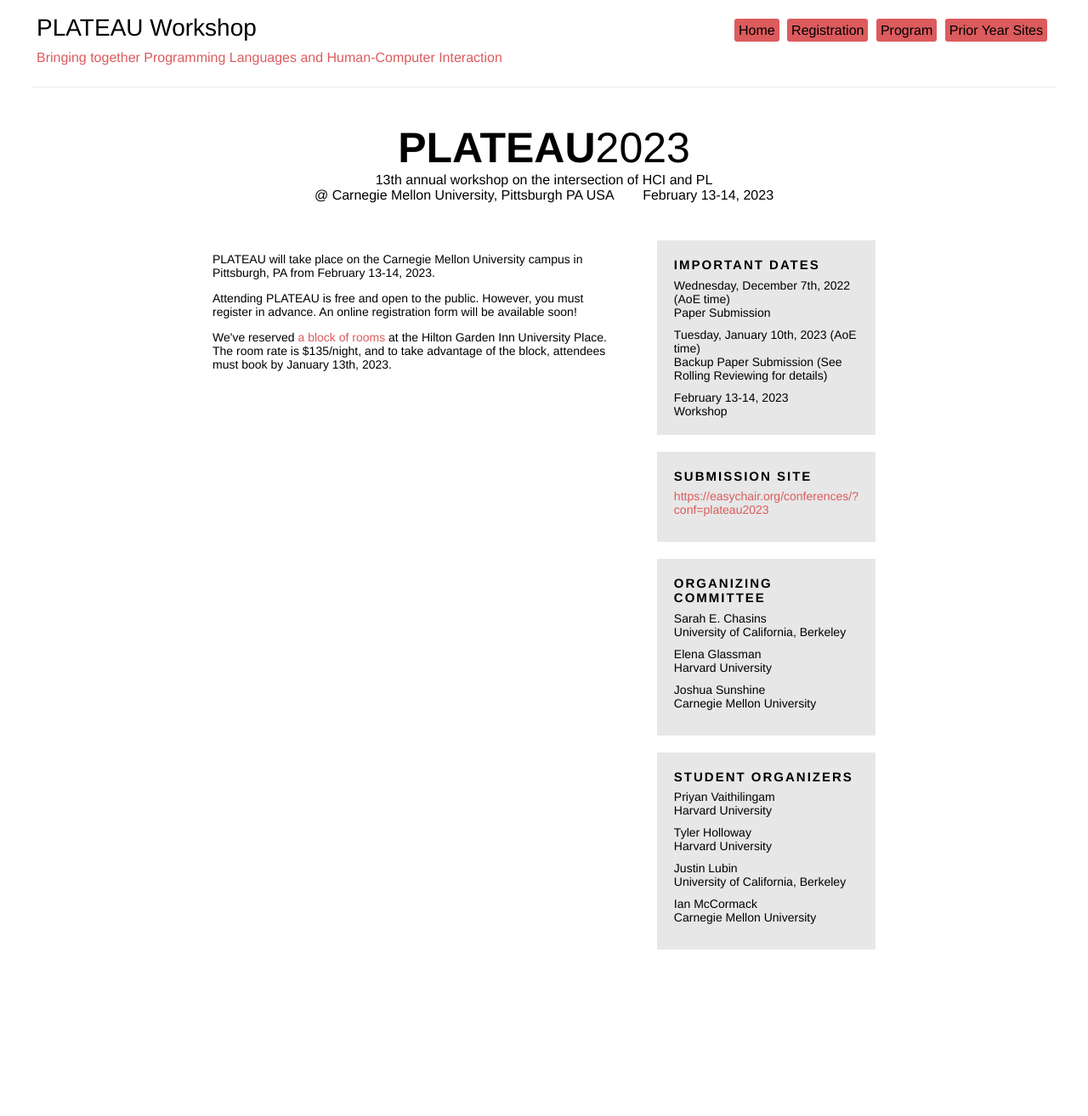
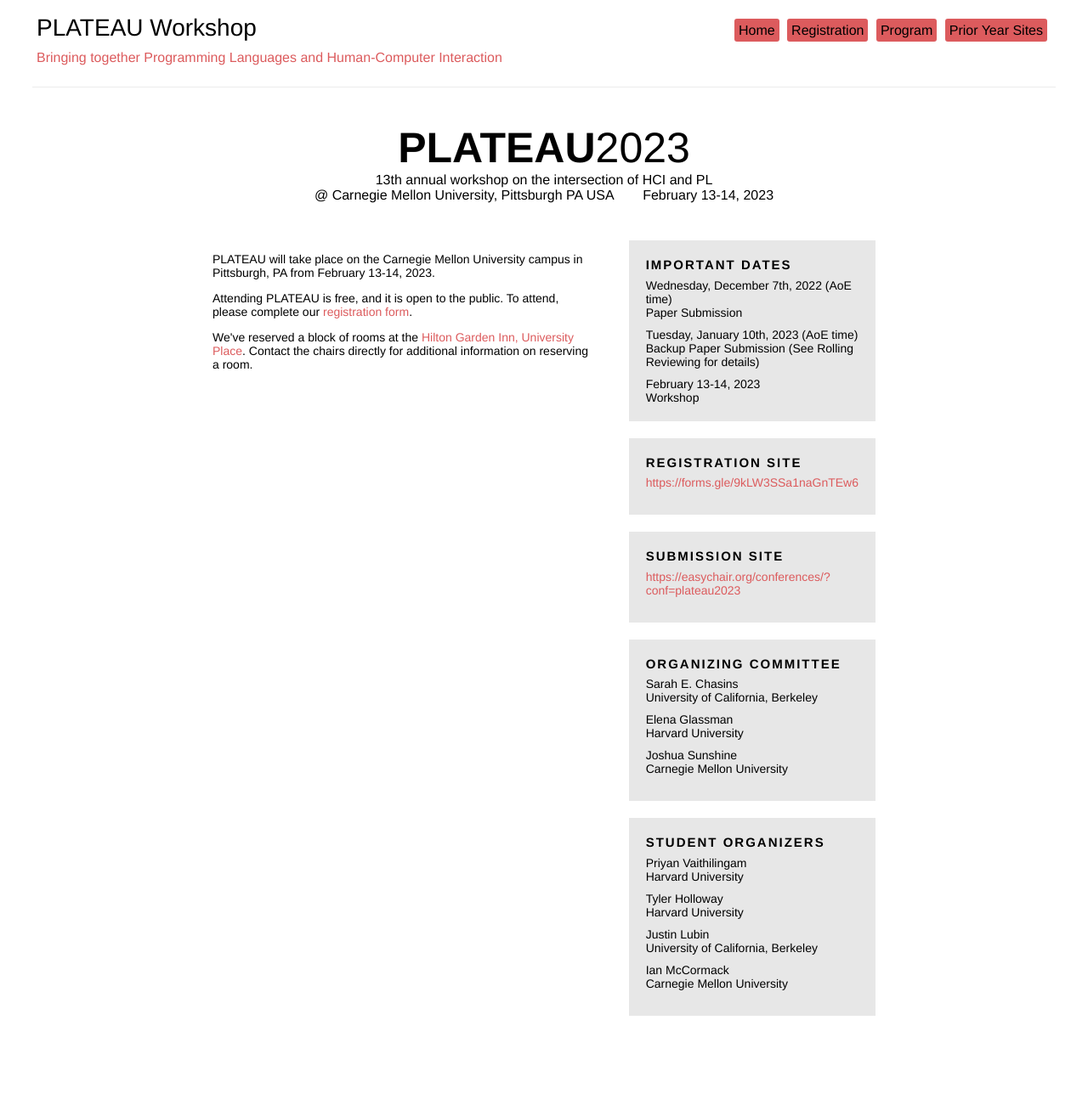
Before and after one commit to plateau-workshop/plateau-2024, a Jekyll site: the page built from registration.html, in a window 1280 px wide. Shown: the whole page at 85% size. Built offline with Jekyll 4.4.1, drawn with Linux system fonts in a browser that asks for light colours; before the commit the page ends 1236 px from its top, so only the background shows below that.

Commit message:
Updated registration and hotel booking information.

```diff
--- a/_config.yml
+++ b/_config.yml
@@ -13,9 +13,9 @@
 submission_date: "Wednesday, December 7th, 2022"
 backup_submission_date: "Tuesday, January 10th, 2023"
 submission_site: "https://easychair.org/conferences/?conf=plateau2023"
+registration_site: "https://forms.gle/9kLW3SSa1naGnTEw6"
 #proceedings_site: "TBD"
 # room_number_or_description:
-# registration_site: https://regmaster.com/2020conf/SPLASH20/register.php
 
 organizers:
   - name: Sarah E. Chasins
--- a/registration.html
+++ b/registration.html
@@ -9,12 +9,10 @@
 </p>
 
 <p>
-  Attending PLATEAU is free and open to the public. However, you must register
-  in advance. An online registration form will be available soon!
+  Attending PLATEAU is free, and it is open to the public. To attend, please complete our
+  <a href="https://docs.google.com/forms/d/e/1FAIpQLSeqyfQ9jrZvdLg2AL6wsniXWLPw2x85WEe5mI4alPGr-x2CsA/viewform?usp=sf_link">registration form</a>.
 </p>
 
 <p>
-  We've reserved <a href="https://www.hilton.com/en/book/reservation/deeplink/?ctyhocn=PITUCGI&groupCode=CMPLAT&arrivaldate=2023-02-12&departuredate=2023-02-14&cid=OM,WW,HILTONLINK,EN,DirectLink&fromId=HILTONLINKDIRECT">a block of rooms</a> at the Hilton Garden Inn University Place.
-  The room rate is $135/night, and to take advantage of the block, attendees
-  must book by January 13th, 2023.
+  We've reserved a block of rooms at the <a href="https://www.hilton.com/en/hotels/pitucgi-hilton-garden-inn-pittsburgh-university-place/" target="_blank">Hilton Garden Inn, University Place</a>. Contact the chairs directly for additional information on reserving a room.
 </p>
```
Also changed, not shown: 4 other files.
